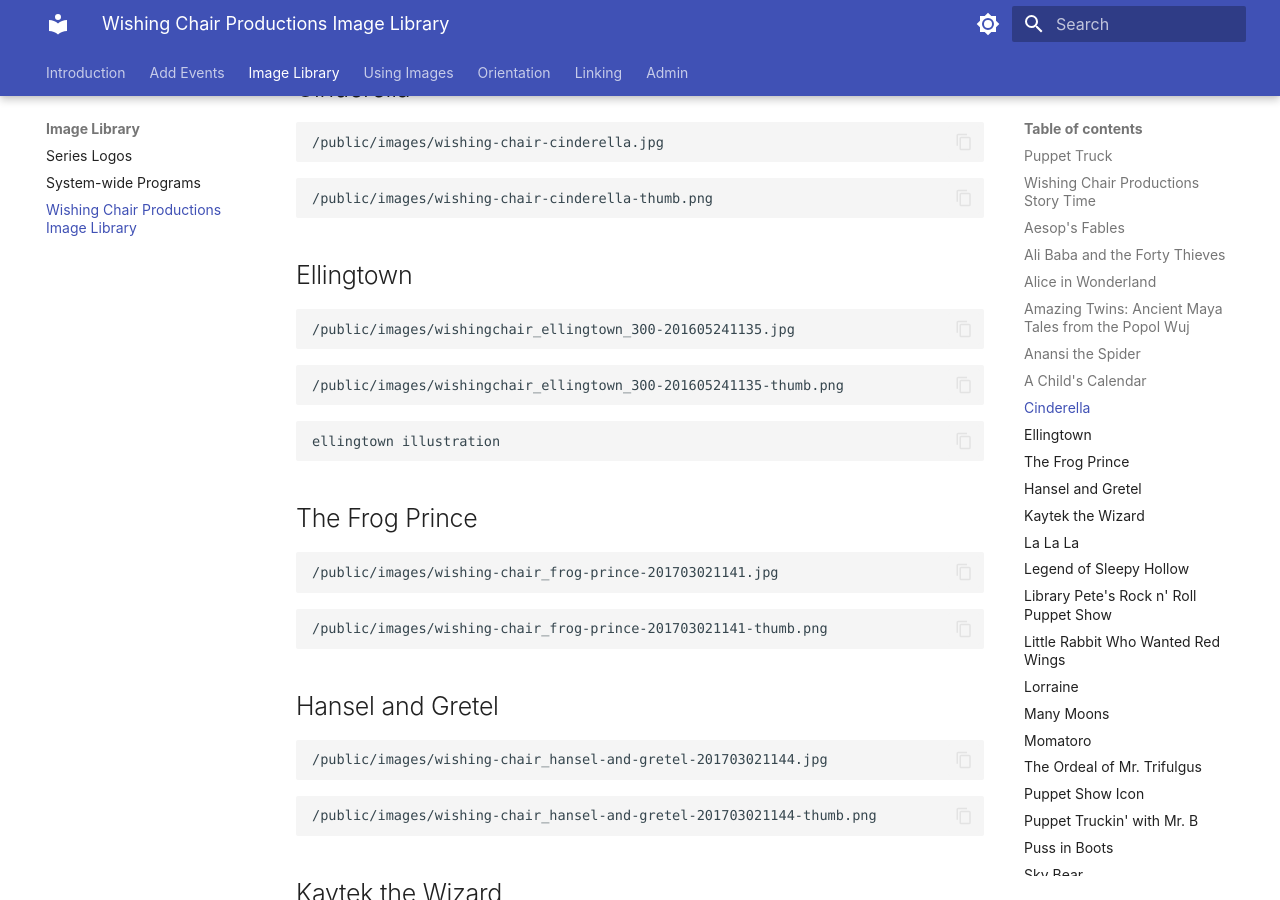
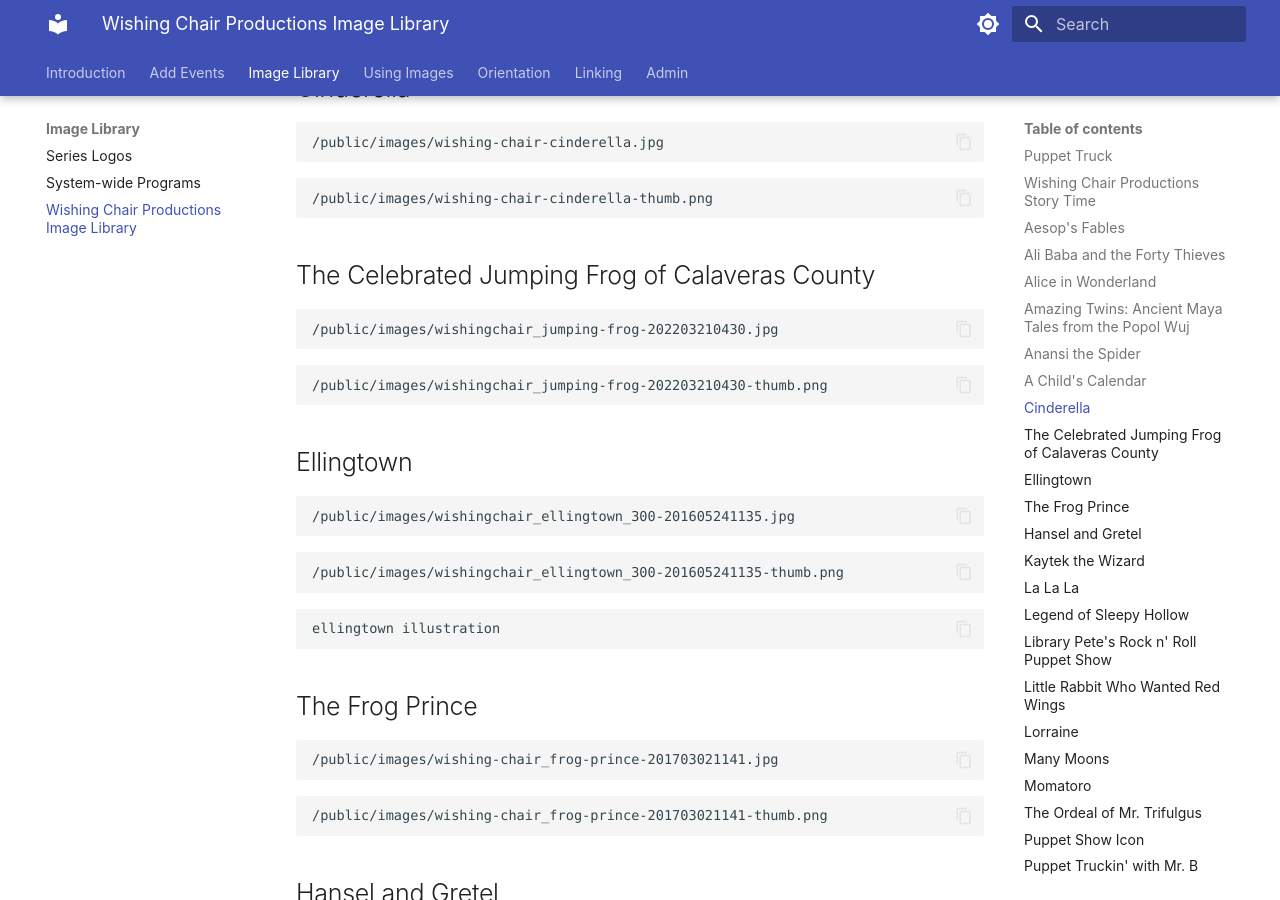
Before and after one commit to Nashville-Public-Library/bedework-docs, an MkDocs documentation site: the page built from docs/image-library/wishing-chair-image-library.md, in a window 1280 px wide and 900 px high, scrolled down 1833 px. Built offline with MkDocs 1.6.1 and Material for MkDocs 9.7.7, drawn with Linux system fonts in a browser that asks for light colours.

Commit message:
add The Jumping Frog pic

````diff
--- a/docs/image-library/wishing-chair-image-library.md
+++ b/docs/image-library/wishing-chair-image-library.md
@@ -100,6 +100,16 @@ anansi
 
 ```text
 /public/images/wishing-chair-cinderella-thumb.png
+```
+
+## The Celebrated Jumping Frog of Calaveras County
+
+```text
+/public/images/wishingchair_jumping-frog-202203210430.jpg
+```
+
+```text
+/public/images/wishingchair_jumping-frog-202203210430-thumb.png
 ```
 
 ## Ellingtown
````
